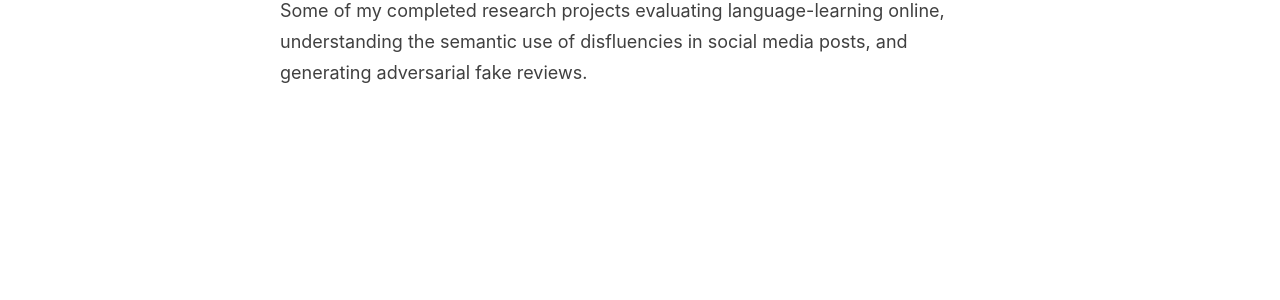
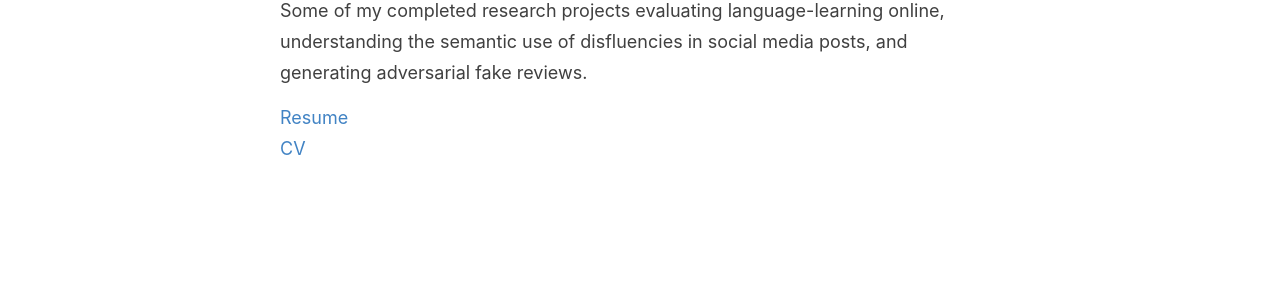
Before and after one commit to mscandlen/mscandlen, a Jekyll site: the page built from index.md, in a window 1280 px wide. Shown: the part 333-633 px from the top of the page. Built offline with Jekyll 4.4.1, drawn with Linux system fonts in a browser that asks for light colours.

Commit message:
Update index.md

```diff
--- a/index.md
+++ b/index.md
@@ -7,3 +7,6 @@ permalink: /
 I am a current Masters student at [Georgia Institute of Technology](https://www.cc.gatech.edu/) studying Computer Science, concentrating in Machine Learning. My research interests are **natural language processing** and **sociolinguistics**, focusing on *linguistic variation on social media*.
 
 Some of my completed research projects evaluating language-learning online, understanding the semantic use of disfluencies in social media posts, and generating adversarial fake reviews.
+
+[Resume](https://github.com/mscandlen/mscandlen/raw/master/docs/Madelyn_Scandlen_Resume.pdf) <br>
+[CV](https://github.com/mscandlen/mscandlen/raw/master/docs/Madelyn_Scandlen_CV.pdf)
```
